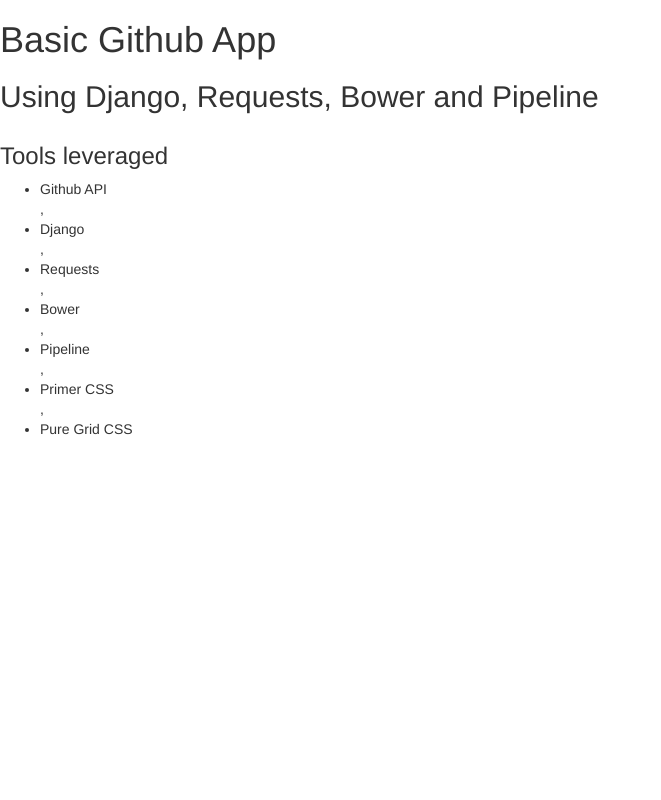
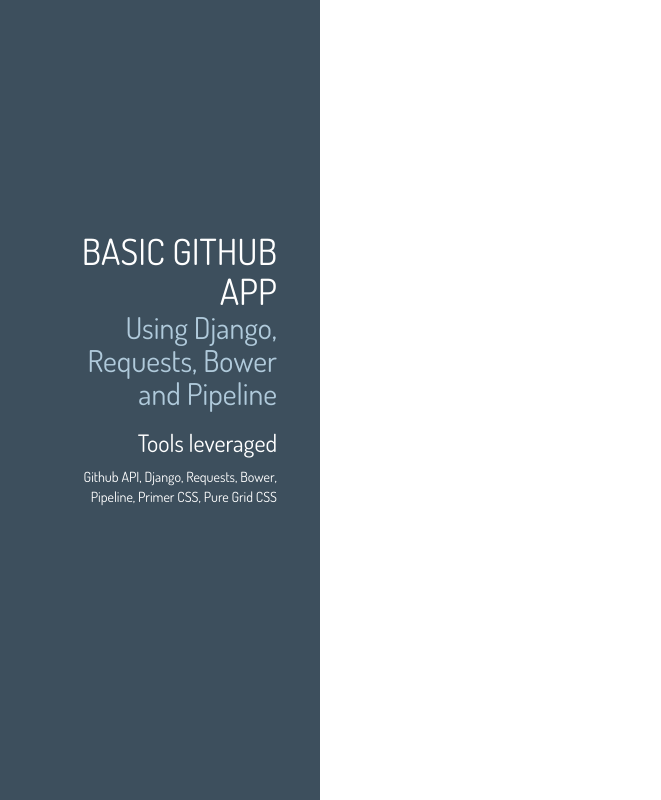
Before and after one commit to yakupadakli/githubinfo, a Django app: template templates/base.html in a window 1280 px wide. Shown: the whole page, without its empty margins (0-661 px from the left). Run offline with Django 3.2, Linux system fonts and the light colour scheme; the template is opened without the code that fills it, so the values that code supplies are empty; some libraries are stand-ins or nearby versions.

Commit message:
Api started.

```diff
--- a/api/urls.py
+++ b/api/urls.py
@@ -1,4 +1,5 @@
 from django.conf.urls import url
+
 from api.views import IndexView
 
 urlpatterns = [
--- a/githubapi/settings.py
+++ b/githubapi/settings.py
@@ -104,6 +104,8 @@ USE_TZ = True
 STATIC_ROOT = os.path.join(BASE_DIR, 'static')
 STATIC_URL = '/static/'
 
+GITHUB_USERNAME = ""
+
 try:
     from githubapi.local_settings import *
 except ImportError:
--- a/requirements.txt
+++ b/requirements.txt
@@ -1,2 +1,3 @@
 Django==1.9.7
+requests==2.10.0
 wheel==0.24.0
--- a/static/bower.json
+++ b/static/bower.json
@@ -16,6 +16,7 @@
   "license": "MIT",
   "homepage": "",
   "dependencies": {
-    "bootstrap": "^3.3.6"
+    "bootstrap": "^3.3.6",
+    "primer-css": "^4.0.2"
   }
 }
--- /dev/null
+++ b/static/css/style.css
@@ -0,0 +1,177 @@
+@import url(https://fonts.googleapis.com/css?family=Dosis);
+* {
+    -webkit-box-sizing: border-box;
+    -moz-box-sizing: border-box;
+    box-sizing: border-box;
+    font-family: 'Dosis', sans-serif;
+}
+
+a {
+    text-decoration: none;
+    color: rgb(61, 146, 201);
+}
+a:hover,
+a:focus {
+    text-decoration: underline;
+}
+
+h3 {
+    font-weight: 100;
+}
+
+/* LAYOUT CSS */
+.pure-img-responsive {
+    max-width: 100%;
+    height: auto;
+}
+
+#layout {
+    padding: 0;
+}
+
+.header {
+    text-align: center;
+    top: auto;
+    margin: 3em auto;
+}
+
+.sidebar {
+    background: rgb(61, 79, 93);
+    color: #fff;
+}
+
+.brand-title,
+.brand-tagline {
+    margin: 0;
+}
+.brand-title {
+    text-transform: uppercase;
+}
+.brand-tagline {
+    font-weight: 300;
+    color: rgb(176, 202, 219);
+}
+
+.nav-list {
+    margin: 0;
+    padding: 0;
+    list-style: none;
+}
+.nav-item {
+    display: inline-block;
+    *display: inline;
+    zoom: 1;
+}
+.nav-item a {
+    background: transparent;
+    border: 2px solid rgb(176, 202, 219);
+    color: #fff;
+    margin-top: 1em;
+    letter-spacing: 0.05em;
+    text-transform: uppercase;
+    font-size: 85%;
+}
+.nav-item a:hover,
+.nav-item a:focus {
+    border: 2px solid rgb(61, 146, 201);
+    text-decoration: none;
+}
+
+.content-subhead {
+    text-transform: uppercase;
+    color: #aaa;
+    border-bottom: 1px solid #eee;
+    padding: 0.4em 0;
+    font-size: 80%;
+    font-weight: 500;
+    letter-spacing: 0.1em;
+}
+
+.content {
+    padding: 2em 1em 0;
+}
+
+.post {
+    padding-bottom: 2em;
+}
+.post-title {
+    font-size: 2em;
+    color: #222;
+    margin-bottom: 0.2em;
+}
+.post-avatar {
+    border-radius: 50px;
+    float: right;
+    margin-left: 1em;
+}
+.post-description {
+    font-family: Georgia, "Cambria", serif;
+    color: #444;
+    line-height: 1.8em;
+}
+.post-meta {
+    color: #999;
+    font-size: 90%;
+    margin: 0;
+}
+
+.post-category {
+    margin: 0 0.1em;
+    padding: 0.3em 1em;
+    color: #fff;
+    background: #999;
+    font-size: 80%;
+}
+    .post-category-design {
+        background: #5aba59;
+    }
+    .post-category-pure {
+        background: #4d85d1;
+    }
+    .post-category-yui {
+        background: #8156a7;
+    }
+    .post-category-js {
+        background: #df2d4f;
+    }
+
+.post-images {
+    margin: 1em 0;
+}
+.post-image-meta {
+    margin-top: -3.5em;
+    margin-left: 1em;
+    color: #fff;
+    text-shadow: 0 1px 1px #333;
+}
+
+.footer {
+    text-align: center;
+    padding: 1em 0;
+}
+.footer a {
+    color: #ccc;
+    font-size: 80%;
+}
+.footer .pure-menu a:hover,
+.footer .pure-menu a:focus {
+    background: none;
+}
+
+@media (min-width: 48em) {
+    .content {
+        padding: 2em 3em 0;
+        margin-left: 25%;
+    }
+
+    .header {
+        margin: 80% 2em 0;
+        text-align: right;
+    }
+
+    .sidebar {
+        position: fixed;
+        top: 0;
+        bottom: 0;
+    }
+}
--- a/templates/base.html
+++ b/templates/base.html
@@ -15,12 +15,13 @@
     <meta name="author" content="Yakup Adaklı">
 
     <link rel="stylesheet" href="{% static 'bower_components/bootstrap/dist/css/bootstrap.min.css' %}">
+    <link rel="stylesheet" href="{% static 'css/style.css' %}">
 
     {% block extra_styles %}{% endblock %}
   </head>
   <body>
-    <div id="layout" class="pure-g">
-      <div class="sidebar pure-u-1 pure-u-md-1-4">
+    <div id="layout" class="col-md-12">
+      <div class="sidebar col-md-3">
         <div class="header">
           <h1 class="brand-title">Basic Github App</h1>
           <h2 class="brand-tagline">Using Django, Requests, Bower and Pipeline</h2>
@@ -39,10 +40,9 @@
           </nav>
         </div>
       </div>
-    <div class="content pure-u-1 pure-u-md-3-4">
+      <div class="content col-md-9">
         <div>
         {% block content %}{% endblock %}
-          </div>
         </div>
       </div>
     </div>
```
Also changed, not shown: api/api.py (added, +23 -0 lines), api/templates/api/repo_list.html (added, +9 -0 lines), api/views.py (+10 -1 lines). Lines whose indentation alone changed are shown as unchanged.
